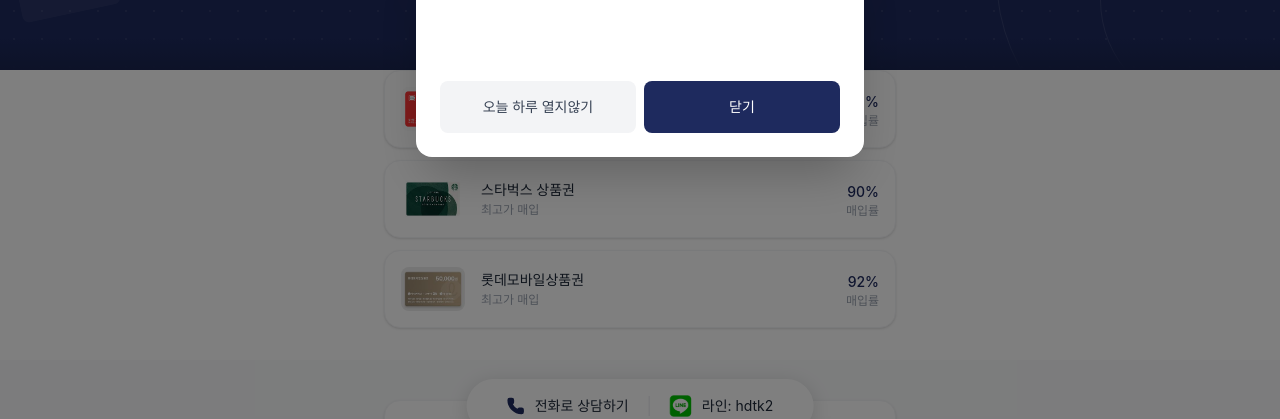
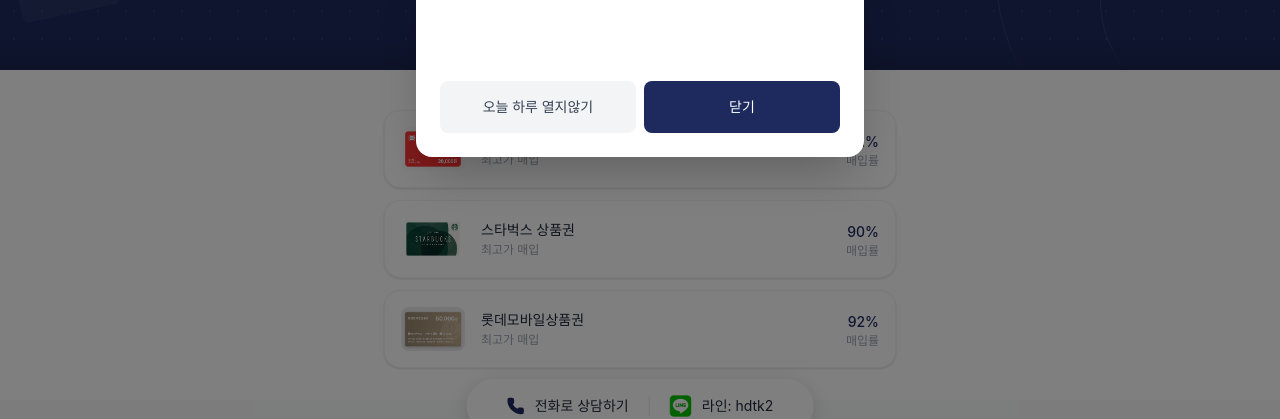
Before and after one commit to dasgddadqw231/haedalticket, a React (Vite) app: page / in a window 1280 px wide. Shown: the part 347-766 px from the top of the page. Built offline with nearby package versions, Linux system fonts and the light colour scheme; no server answers; the database is empty.

Commit message:
UI: Add top margin to GiftCardGrid for better vertical spacing

```diff
--- a/src/app/components/GiftCardGrid.tsx
+++ b/src/app/components/GiftCardGrid.tsx
@@ -28,7 +28,7 @@
 
 export function GiftCardGrid({ onSelectCard }: { onSelectCard?: (cardId: string) => void }) {
   return (
-    <section className="px-4 relative z-10" style={{ marginTop: "0" }}>
+    <section className="px-4 relative z-10" style={{ marginTop: "2.5rem" }}>
       <div className="max-w-lg mx-auto flex flex-col gap-3">
         {giftCards.map((card) => (
           <button
```
